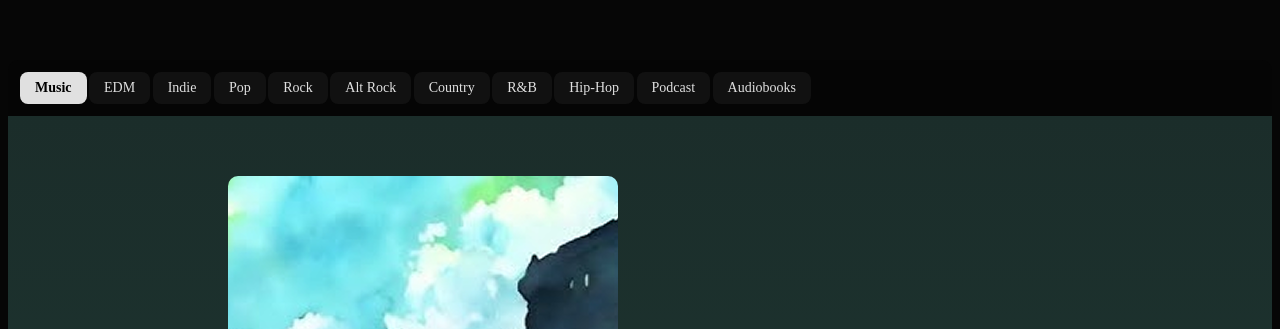
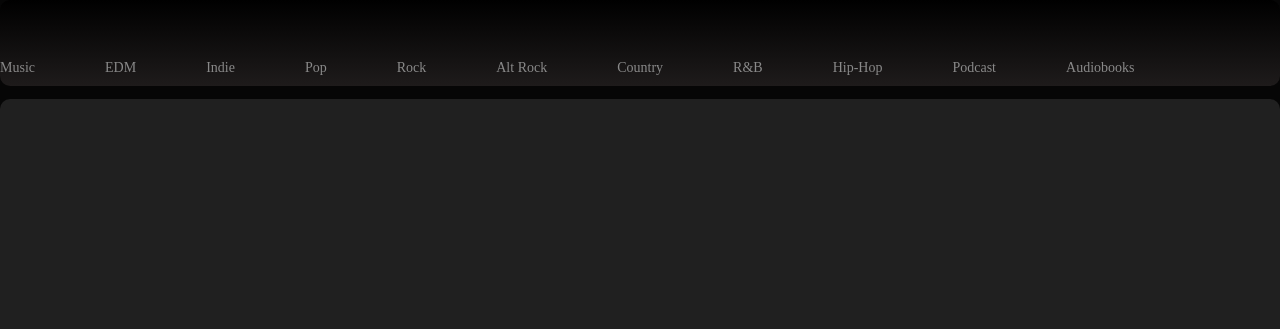
Before and after one commit to maxstylee/shushanikebi, a plain HTML site: page components/discover.html in a window 1280 px wide. Shown: the top 329 px of the page. Drawn offline with Linux system fonts and the light colour scheme; a web font is replaced by a local one.

Commit message:
merge main to local branch

```diff
--- a/components/discover.html
+++ b/components/discover.html
@@ -9,7 +9,7 @@
 </head>
 
 <body>
-  <div class="content-wrapper">
+  <div class="content-wrapper content-wrapper-discover">
     <!-- this will wrap all the content on screen -->
     <aside class="aside-wrapper">
       <!-- this is menu navigation on left side-->
--- a/styles/discover/_discover.scss
+++ b/styles/discover/_discover.scss
@@ -2,35 +2,72 @@
 @use "../abstracts/mixins" as m;
 @use "../abstracts/variables" as v;
 
+
+.discover__tabs {
+  padding: 1.2rem 2.5rem;
+
+  @media (max-width: 1480px) {
+    display: flex;
+    gap: 6rem;
+    padding: 0;
+    overflow-x: auto;
+    white-space: nowrap;
+    background: linear-gradient(#000000 0%, #1e1b1b 100%);
+    border-bottom-right-radius: 1rem;
+    border-bottom-left-radius: 1rem;
+
+    &::-webkit-scrollbar {
+      display: none;
+    }
+  }
+}
+
 .discover__tab {
   @include m.primary-button;
-}
-.discover__tab.focuse {
-  background-color: v.$color-text-primary;
-  color: #000;
-  font-weight: 600;
-}
+  position: relative;
+  margin-right: 1rem;
 
-.discover__top {
-  padding: 1.2rem 2.5rem;
-  position: sticky;
-  top: 0;
-  left: 0;
-  z-index: 10;
-  padding: 1.2rem !important;
-  background-color: rgba(6, 6, 6, 0.8);
-  backdrop-filter: blur(10rem);
+  &.focuse {
+    background-color: v.$color-text-primary;
+    color: #000;
+  }
+
+  @media (max-width: 1480px) {
+    background: none;
+    border: none;
+    padding: 6rem 0 1rem 0;
+    color: v.$color-text-secondary;
+    position: relative;
+
+    &:hover {
+      background-color: transparent;
+      color: v.$color-text-primary;
+    }
+
+    &.focuse {
+      background-color: transparent;
+      color: v.$color-text-secondary;
+    }
+  }
 }
 
 .discover-page {
   background: linear-gradient(#1b2d2a 0%, #1e3833 40%, #603319 100%);
+  padding-bottom: 10rem;
 
-  padding-bottom: 10rem; // ბოლოში რომ არ გაწყდეს
+  @media (max-width: 1480px) {
+    background: none;
+    padding: 0;
+  }
 }
 
 .discover-hero {
   @include m.flex-align(5rem);
   padding: 6rem 22rem;
+
+  @media (max-width: 1480px) {
+    padding: 0;
+  }
 }
 
 /* LEFT SIDE (BIG COVER) */
@@ -49,6 +86,19 @@
 
 .discover-hero__info {
   @include m.flex-align(1.8rem);
+
+  @media (max-width: 1480px) {
+    position: relative;
+    height: 612px;
+    margin-bottom: 1.3rem;
+    display: flex;
+    flex-direction: column;
+    justify-content: flex-end;
+    width: 100%;
+    padding: 2rem;
+    background-color: v.$color-bg-hover;
+    border-radius: 1rem;
+  }
 }
 
 /* Mini stacked card */
@@ -63,23 +113,49 @@
     width: 100%;
     display: block;
   }
+
+  @media (max-width: 1480px) {
+    position: absolute;
+    left: 2rem;
+    width: 55px;
+
+    img {
+      border-radius: 0.6rem;
+    }
+  }
 }
 
 /* TEXT BLOCK */
 
 .discover-hero__text {
   @include m.flex-column(1.8rem);
+
+  @media (max-width: 1480px) {
+    display: flex;
+    flex-direction: column;
+    gap: 0.6rem;
+    margin-left: 7rem;
+  }
 }
 
 .discover-hero__title {
   font-size: v.$text-xl;
   font-weight: 700;
   color: v.$color-text-primary;
+
+  @media (max-width: 1480px) {
+    font-size: 1.4rem;
+    font-weight: 400;
+  }
 }
 
 .discover-hero__meta {
   font-size: v.$text-sm;
   color: v.$color-text-secondary;
+
+  @media (max-width: 1480px) {
+    font-size: 1.3rem;
+  }
 }
 
 .discover-hero__meta .dot {
@@ -94,6 +170,16 @@
 
 .discover-hero__actions {
   @include m.flex-align(2.4rem);
+
+  @media (max-width: 1480px) {
+    position: absolute;
+    right: 2rem;
+    bottom: 2rem;
+    display: flex;
+    flex-direction: column;
+    align-items: center;
+    gap: 2rem;
+  }
 }
 
 .btn {
@@ -117,11 +203,23 @@
 
 .discover-hero__save-group {
   @include m.flex-align(1rem);
+
+  @media (max-width: 1480px) {
+    display: flex;
+    flex-direction: column;
+    align-items: center;
+    gap: 0.4rem;
+  }
 }
 
 .discover-hero__likes {
   font-size: v.$text-xs;
   color: v.$color-text-secondary;
+
+   @media (max-width: 1480px) {
+    font-size: 1.2rem;
+    color: v.$color-text-secondary;
+  }
 }
 
 /* TAGS */
@@ -129,6 +227,14 @@
 .discover-hero__tags {
   display: flex;
   gap: 1.2rem;
+
+  @media (max-width: 1480px) {
+    position: absolute;
+    left: 2rem;
+    bottom: 10rem;
+    display: flex;
+    gap: 1rem;
+  }
 }
 
 .discover-hero__tag {
@@ -149,3 +255,18 @@
 .header-discover {
   background-color: v.$color-bg-secondary;
 }
+
+@media (max-width: 1480px) {
+  .content-wrapper-discover {
+    padding: 0;
+  }
+
+  .discover__top {
+   padding: 0;
+   margin-bottom: 1.3rem;
+  }
+
+  .discover-hero__media {
+    display: none;
+  }
+}
```
Also changed, not shown: README.md, styles/style.css, 1 other file.
